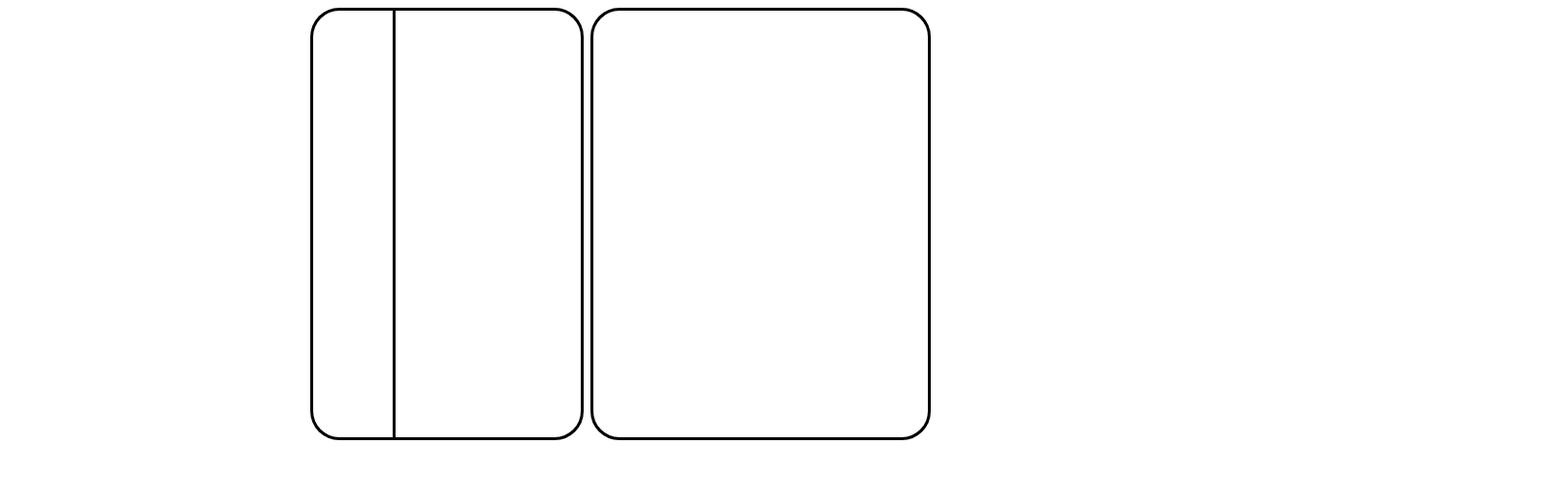
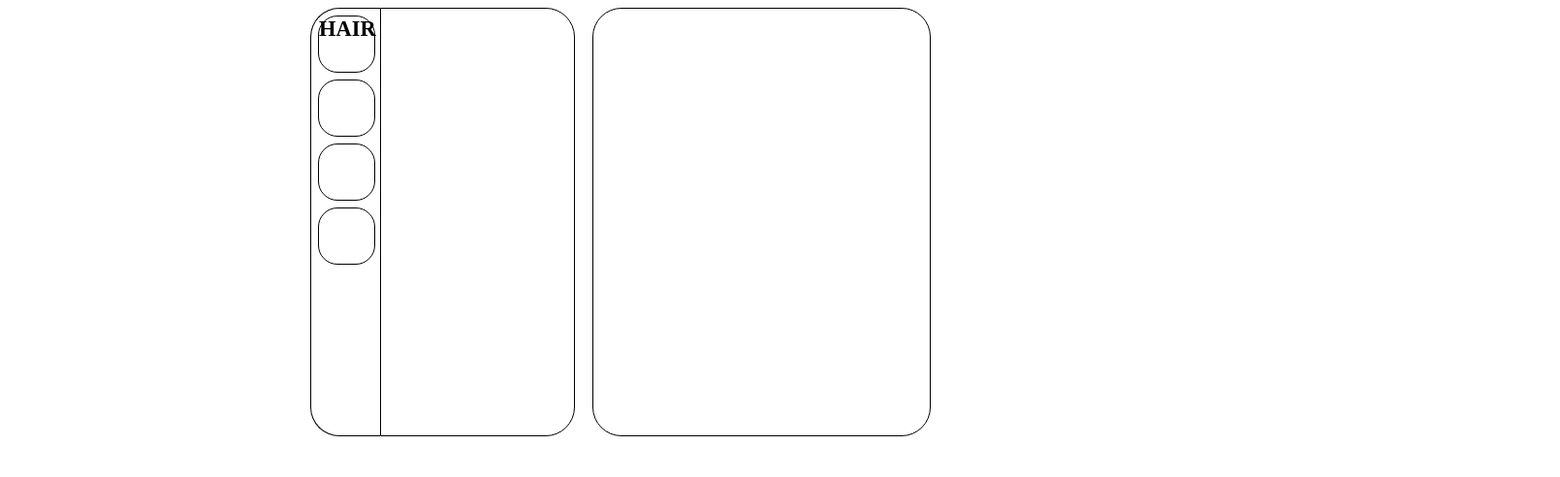
Before and after one commit to vitor-w/avatar_creator, a plain HTML site: page main_page.html in a window 1280 px wide. Shown: the whole page at 97% size, 1609 px wide, since content can reach past the window. Drawn offline with Linux system fonts and the light colour scheme.

Commit message:
Added categories

```diff
--- a/main_page.html
+++ b/main_page.html
@@ -18,6 +18,22 @@
 
             <div class="cha_categories" >
 
+                <div class="category">
+                    <h1>HAIR</h1>
+                </div>
+
+                <div class="category">
+
+                </div>
+
+                <div class="category">
+
+                </div>
+
+                <div class="category">
+
+                </div>
+
             </div>
 
             <div class="categories_options">
--- a/public/css/main.css
+++ b/public/css/main.css
@@ -31,20 +31,49 @@
 }
 
 .cha_categories {
-    width: 30%;
+    width: 25%;
     height: 100%;
 
+    border: solid black;
+    border-width: 1px 0 1px 1px;
+    border-radius: 30px 0 0 30px;
 
-    border: solid black;
-    border-width: 3px 0 3px 3px;
-    border-radius: 30px 0 0 30px;
+    overflow: auto;
+}
+
+.category {
+    width: 80%;
+
+    margin: 10% 0 0 10%;
+
+    border: 1px solid black;
+    border-radius: 20px;
+
+}
+
+h1 {
+    width: 100%;
+    height: 100%;
+
+    margin: 0;
+    padding: 0;
+
+    font-size: 1.4rem;
+
+    position: absolute;
+}
+
+.category:after {
+    content: "";
+    display: block;
+    padding-bottom: 100%;
 }
 
 .categories_options {
     width: 70%;
     height: 100%;
 
-    border: 3px solid black;
+    border: 1px solid black;
     border-radius: 0 30px 30px 0;
 }
 
@@ -52,6 +81,6 @@
     width: 55%;
     height: 100%;
 
-    border: 3px solid black;
+    border: 1px solid black;
     border-radius: 30px;
 }
```
Also changed, not shown: README.md (added).
